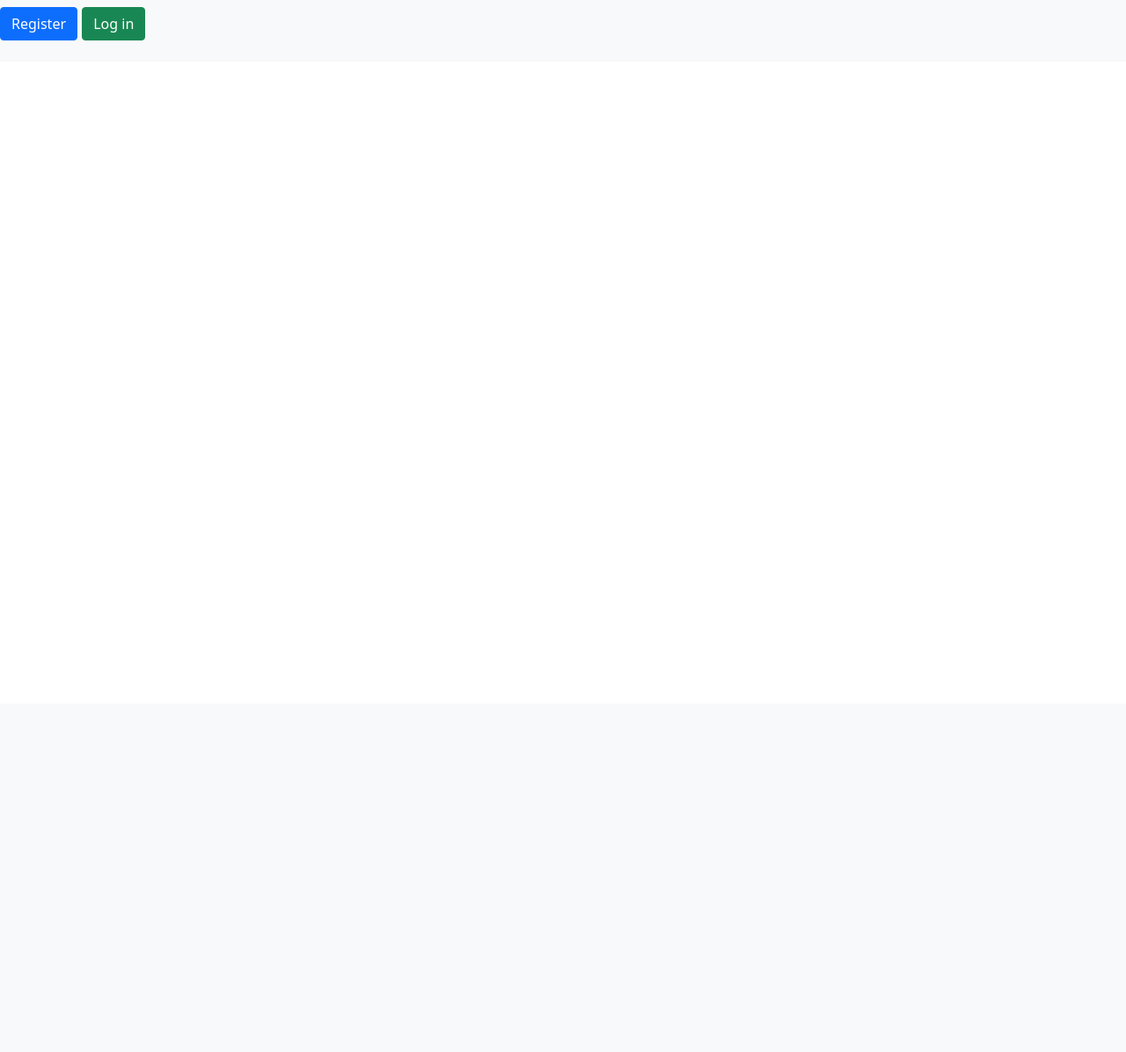
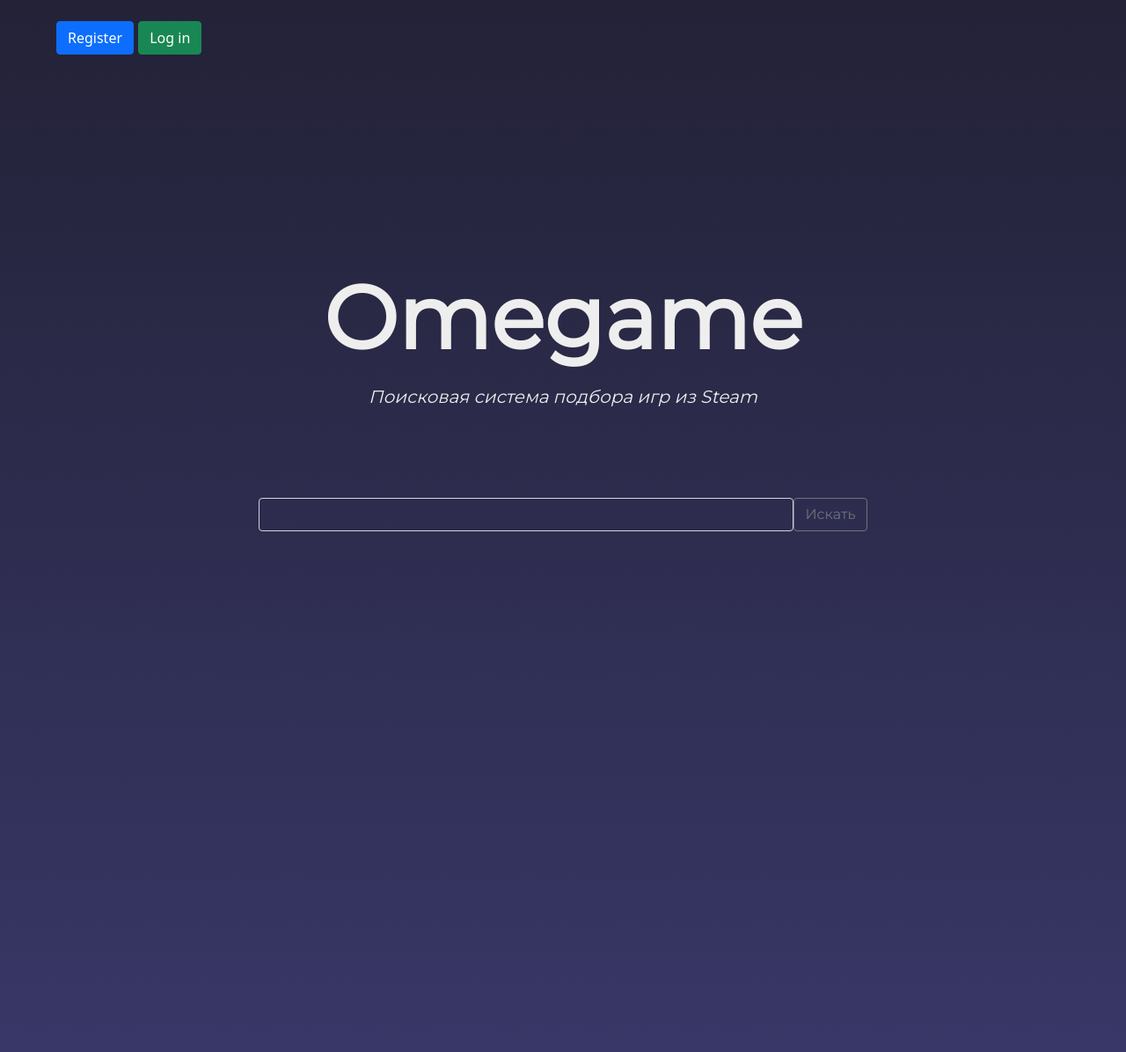
Before and after one commit to avramovam/WEB_PROJECT, a Flask app: page / in a window 1280 px wide. Shown: the whole page at 88% size. Before the commit the page ends 46 px from the top, so only its background shows below. Run offline with Flask 2, Linux system fonts and the light colour scheme; data comes from the database, SQL or seed files in the repository; parts of the project's set-up code (start-up, migrations or seed data) failed here and were passed over.

Commit message:
Пару сокращений + поисковая строка на главной странице

```diff
--- a/templates/base.html
+++ b/templates/base.html
@@ -9,6 +9,7 @@
         {% block head %}{% endblock %}
     </head>
     <body>
+        <div class="mainframe">
             <header>
                 {% block header %}{% endblock %}
             </header>
@@ -17,5 +18,6 @@
             <footer>
                 {% block footer %}{% endblock %}
             </footer>
+        </div>
     </body>
 </html>
--- a/templates/ext.html
+++ b/templates/ext.html
@@ -1,7 +1,7 @@
 {% extends "base.html" %}
 
 {% block header %}
-<nav class="navbar navbar-light bg-light">
+<nav class="navbar navbar-dark bg-transparent">
     {% if current_user.is_authenticated %}
     <a class="navbar-brand" href="/logout">{{ current_user.name }} {{ current_user.surname }}</a>
     {% else %}
--- a/templates/game.html
+++ b/templates/game.html
@@ -5,7 +5,7 @@
 {% endblock %}
 
 {% block body %}
-    <div class="mainframe" style="font-family: Montserrat">
+    <div style="font-family: Montserrat">
         <div class="columned-content"> <!-- 1/2: основной контент -->
             <div class="column" style="width: 75%"> <!-- главная часть -->
                 <div style="font-size: 150%">
--- a/templates/index.html
+++ b/templates/index.html
@@ -1,9 +1,31 @@
 {% extends "ext.html" %}
 
 {% block head %}
-<!-- Сюда title и прочие элементы -->
+    <title>Omegame</title>
 {% endblock %}
 
 {% block body %}
-<!-- Сюда тело -->
+<div style="font-family: Montserrat">
+    <div style="text-align: center; margin: 200px 0 100px 0">
+        <div style="font-size: 500%">
+            <b>Omegame</b>
+        </div>
+        <div>
+            <i>Поисковая система подбора игр из Steam</i>
+        </div>
+    </div>
+    <div style="margin: 0 20% 50% 20%;">
+        <div class="input-group mb-3">
+            <form action="/search" method="get" style="display: flex; width: 100%">
+                <input type="text" name="name" class="form-control" aria-describedby="button-addon2"
+                       style="background: transparent; color: #fff; width: 100%">
+                <div class="input-group-append">
+                    <button class="btn btn-outline-secondary" type="submit" id="button-addon2">
+                        Искать
+                    </button>
+                </div>
+            </form>
+        </div>
+    </div>
+</div>
 {% endblock %}
--- a/templates/login.html
+++ b/templates/login.html
@@ -1,6 +1,6 @@
-{% extends "base.html" %}
+{% extends "ext.html" %}
 
-{% block content %}
+{% block body %}
     <h1>Authorization</h1>
     <form action="" method="post">
         {{ form.hidden_tag() }}
--- a/templates/register.html
+++ b/templates/register.html
@@ -1,6 +1,6 @@
 {% extends "base.html" %}
 
-{% block content %}
+{% block body %}
 <h1>Register Form</h1>
 
 <form action="" method="post">
--- a/templates/search.html
+++ b/templates/search.html
@@ -5,7 +5,7 @@
 {% endblock %}
 
 {% block body %}
-    <div class="mainframe" style="font-family: Montserrat">
+    <div style="font-family: Montserrat">
         {% for g in games %}
             {% set name = g["name"] %}
             <div class="gamecard">
```
Lines whose indentation alone changed are shown as unchanged.
